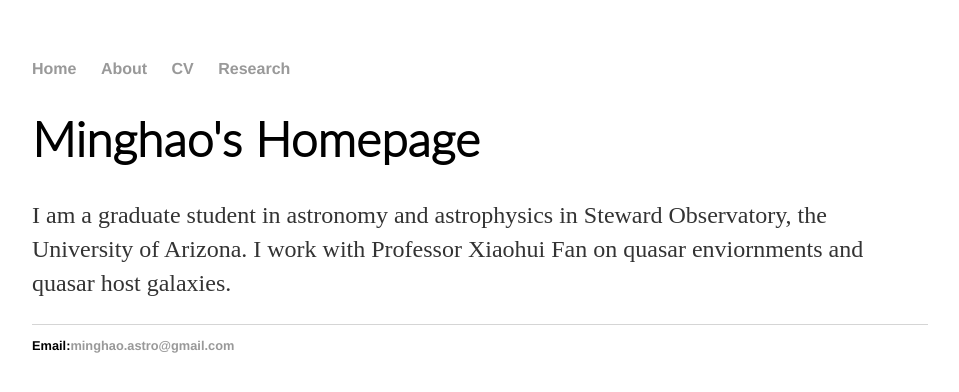
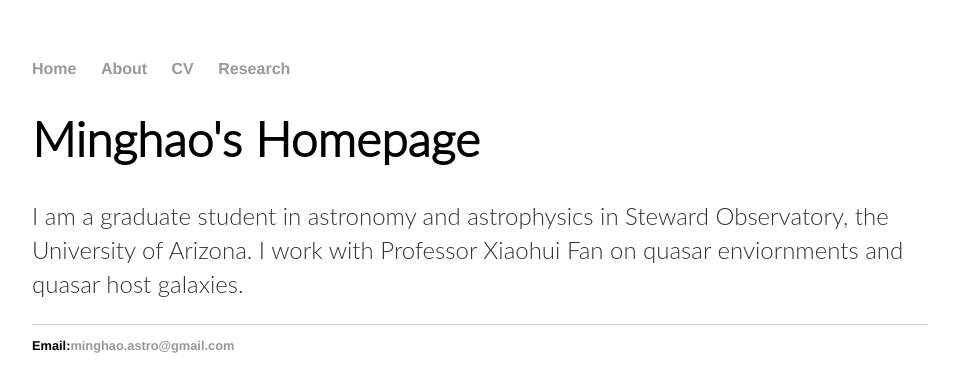
Before and after one commit to JianiDing/JianiDing.github.io, a Jekyll site: the page built from index.html, in a window 1280 px wide. Shown: the top 392 px of the page, without its empty margins (160-1119 px from the left). Built offline with Jekyll 4.4.1, drawn with Linux system fonts in a browser that asks for light colours.

Commit message:
Update index.html

```diff
--- a/index.html
+++ b/index.html
@@ -4,7 +4,7 @@ title: Minghao's Homepage
 ---
 <div class="blurb">
 	<h1 style="font-family:lato light">{{page.title}}</h1>
-	<p>I am a graduate student in astronomy and astrophysics
+	<p style="font-family:lato light">I am a graduate student in astronomy and astrophysics
 		in Steward Observatory, the University of Arizona.
 		I work with Professor Xiaohui Fan on quasar enviornments
 		and quasar host galaxies.
```
